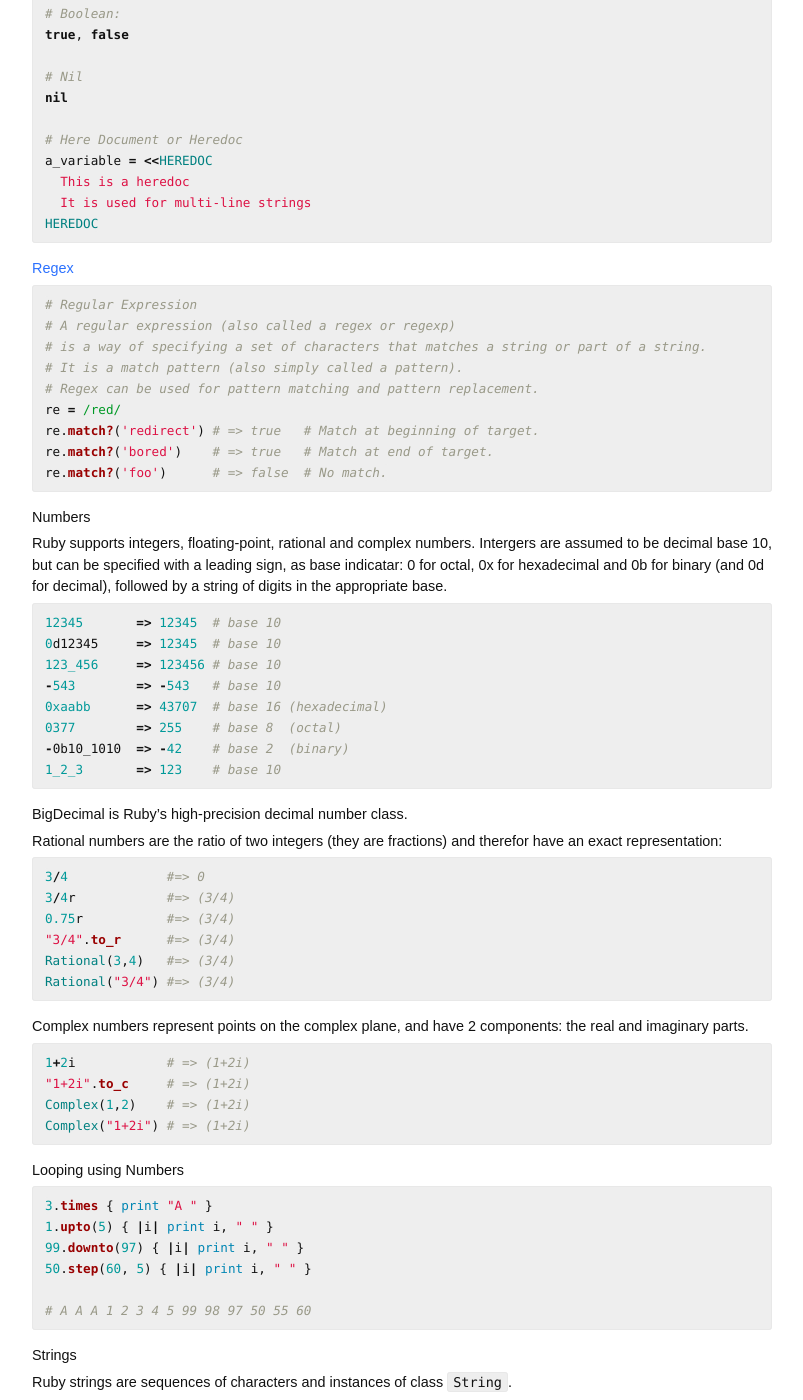
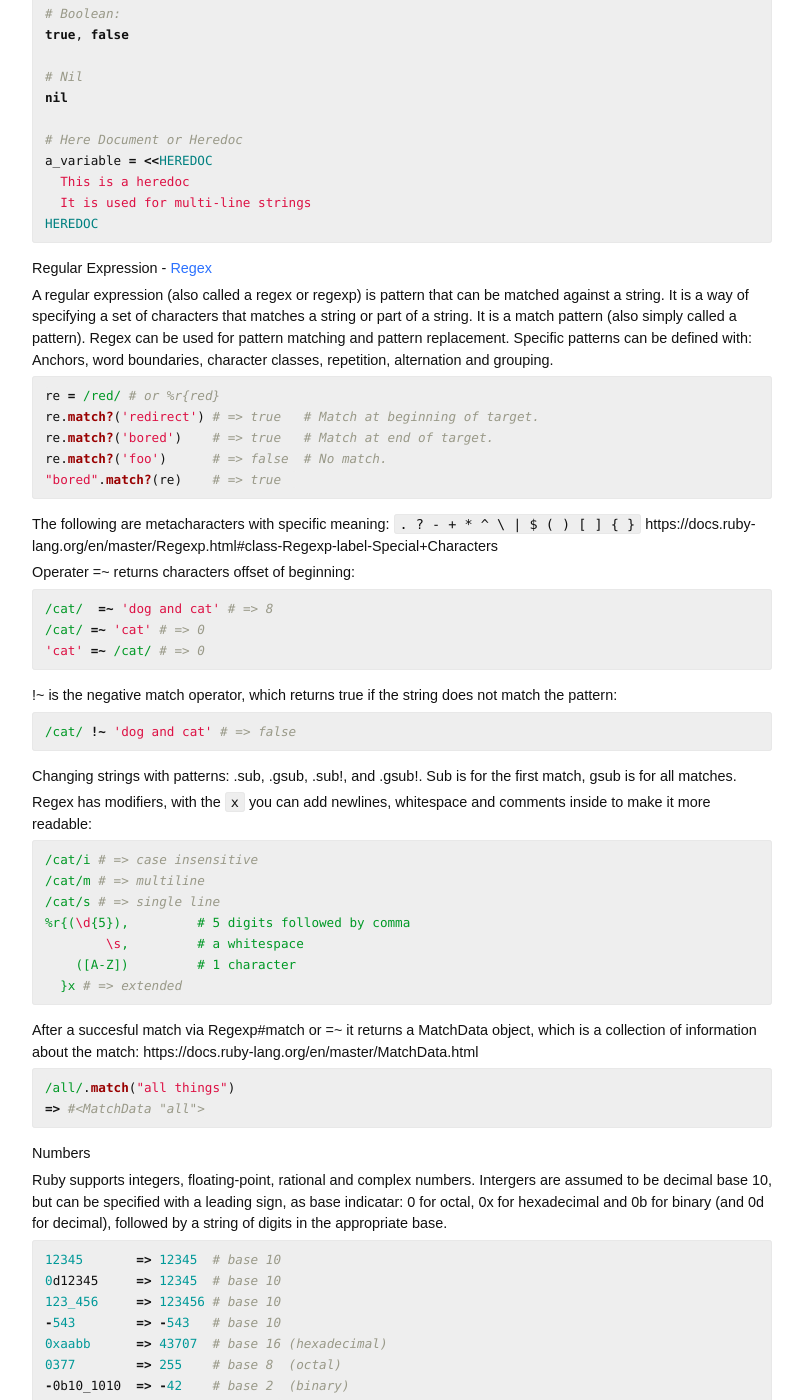
Before and after one commit to roberthopman/roberthopman.github.io, a Jekyll site: the page built from syntax.md, in a window 1280 px wide and 1400 px high, scrolled down 4431 px. Shown: the whole window, without its empty margins (238-1041 px from the left). Built offline with Jekyll 4.4.1, drawn with Linux system fonts in a browser that asks for light colours; some of the changed text lies outside the part shown.

Commit message:
Add regex

````diff
--- a/syntax.md
+++ b/syntax.md
@@ -228,17 +228,49 @@ a_variable = <<HEREDOC
 HEREDOC
 ```
 
-[Regex](https://docs.ruby-lang.org/en/master/Regexp.html)
+#### Regular Expression - [Regex](https://docs.ruby-lang.org/en/master/Regexp.html)
+A regular expression (also called a regex or regexp) is pattern that can be matched against a string. It is a way of specifying a set of characters that matches a string or part of a string. It is a match pattern (also simply called a pattern). Regex can be used for pattern matching and pattern replacement. Specific patterns can be defined with: Anchors, word boundaries, character classes, repetition, alternation and grouping.
+
 ```ruby
-# Regular Expression
-# A regular expression (also called a regex or regexp)
-# is a way of specifying a set of characters that matches a string or part of a string.
-# It is a match pattern (also simply called a pattern).
-# Regex can be used for pattern matching and pattern replacement.
-re = /red/
+re = /red/ # or %r{red}
 re.match?('redirect') # => true   # Match at beginning of target.
 re.match?('bored')    # => true   # Match at end of target.
 re.match?('foo')      # => false  # No match.
+"bored".match?(re)    # => true
+```
+
+The following are metacharacters with specific meaning:
+`. ? - + * ^ \ | $ ( ) [ ] { }` https://docs.ruby-lang.org/en/master/Regexp.html#class-Regexp-label-Special+Characters
+
+Operater =~ returns characters offset of beginning:
+```ruby
+/cat/  =~ 'dog and cat' # => 8
+/cat/ =~ 'cat' # => 0
+'cat' =~ /cat/ # => 0
+```
+
+!~ is the negative match operator, which returns true if the string does not match the pattern:
+```ruby
+/cat/ !~ 'dog and cat' # => false
+```
+Changing strings with patterns: .sub, .gsub, .sub!, and .gsub!. Sub is for the first match, gsub is for all matches.
+
+Regex has modifiers, with the `x` you can add newlines, whitespace and comments inside to make it more readable:
+```ruby
+/cat/i # => case insensitive
+/cat/m # => multiline
+/cat/s # => single line
+%r{(\d{5}),         # 5 digits followed by comma
+        \s,         # a whitespace
+    ([A-Z])         # 1 character
+  }x # => extended
+```
+
+After a succesful match via Regexp#match or =~ it returns a MatchData object, which is a collection of information about the match:
+https://docs.ruby-lang.org/en/master/MatchData.html
+```ruby
+/all/.match("all things")
+=> #<MatchData "all">
 ```
 
 #### Numbers
@@ -364,6 +393,21 @@ Type conversion:
 1.to_s
 # to integer
 '1'.to_i
+```
+
+#### Struct
+A `Struct` is a class that is used to create objects that have attributes.
+
+#### Ranges
+Ranges represent a range of values. Ruby uses ranges to implement sequences and intervals.
+
+```ruby
+arr = [1,2,3,4,5]
+arr[..2] # => [1,2,3]
+arr[2..] # => [3,4,5]
+arr === 3 # => true
+arr === 6 # => false
+arr.include?(3) # => true
 ```
 
 #### Blocks
````
Also changed, not shown: other parts of syntax.md (+2 -5 lines).
